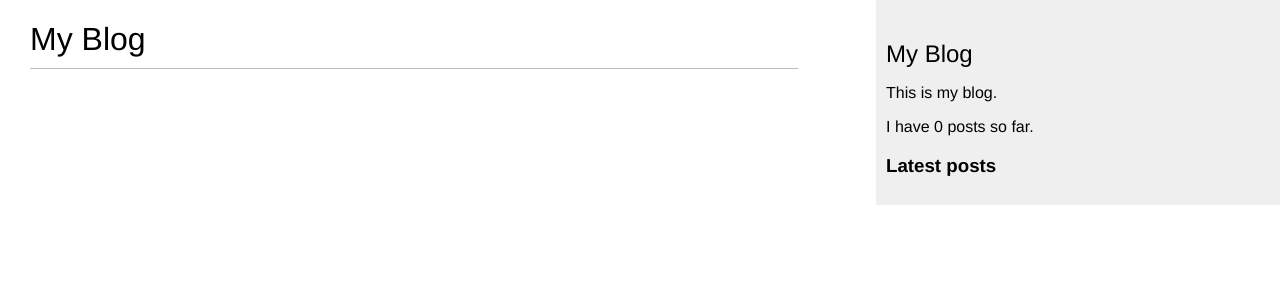
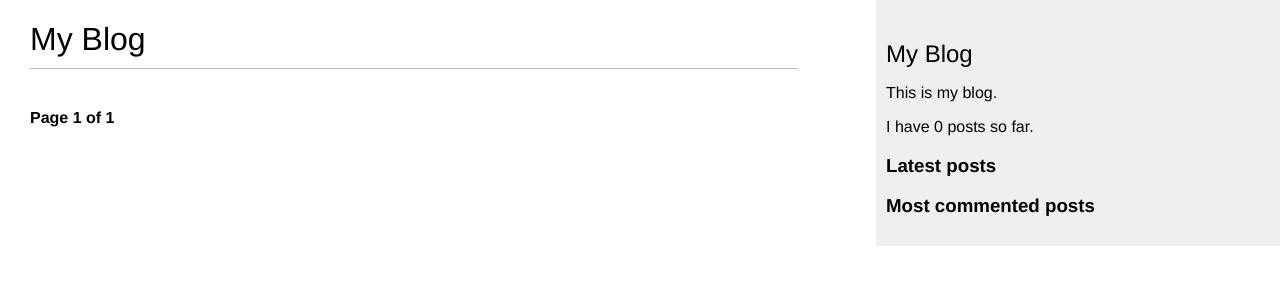
Before and after one commit to daniyalaamir110/django-blog, a Django app: page /blog/ in a window 1280 px wide. Shown: the top 300 px of the page. Run offline with Django 5.2, Linux system fonts and the light colour scheme; data that the repository does not hold is empty.

Commit message:
Most commented posts using custom filters returning querysets

```diff
--- a/mysite/blog/models.py
+++ b/mysite/blog/models.py
@@ -10,6 +10,15 @@ class PublishedManager(models.Manager):
         return super(PublishedManager, self)\
             .get_queryset()\
             .filter(status=Post.Status.PUBLISHED)
+
+
+class MostCommentedManager(models.Manager):
+    def get_queryset(self):
+        return super(MostCommentedManager, self)\
+            .get_queryset()\
+            .filter(status=Post.Status.PUBLISHED)\
+            .annotate(total_comments=models.Count('comments'))\
+            .order_by('-total_comments')
 
 
 class Post(models.Model):
@@ -41,6 +50,7 @@ class Post(models.Model):
 
     objects = models.Manager()
     published = PublishedManager()
+    most_commented = MostCommentedManager()
 
 
     class Meta:
--- a/mysite/blog/templates/blog/base.html
+++ b/mysite/blog/templates/blog/base.html
@@ -17,5 +17,16 @@
         <p>This is my blog.</p>
         <p>I have {% total_posts %} posts so far.</p>
         {% show_latest_posts 3 %}
+        {% get_most_commented_posts 3 as most_commented_posts %}
+        <h3>Most commented posts</h3>
+        <ul>
+            {% for post in most_commented_posts %}
+                <li>
+                    <a href="{{ post.get_absolute_url }}">
+                        {{ post.title }}
+                    </a>
+                </li>
+            {% endfor %}
+        </ul>
     </div>
 </body>
--- a/mysite/blog/templates/pagination.html
+++ b/mysite/blog/templates/pagination.html
@@ -1,10 +1,11 @@
 <div class="pagination">
     <span class="step-links">
+        Page {{ page.number }} of {{ page.paginator.num_pages }}
         {% if page.has_previous %}
-            <a href="?page={{ page.previous_page_number }}">Previous</a>
+            | <a href="?page={{ page.previous_page_number }}">Previous</a>
         {% endif %}
         {% if page.has_next %}
-            <a href="?page={{ page.next_page_number }}">Next</a>
+            | <a href="?page={{ page.next_page_number }}">Next</a>
         {% endif %}
     </span>
 </div>
--- a/mysite/blog/templatetags/blog_tags.py
+++ b/mysite/blog/templatetags/blog_tags.py
@@ -12,3 +12,8 @@ def total_posts():
 def show_latest_posts(count=5):
     latest_posts = Post.published.order_by('-publish')[:count]
     return {'latest_posts': latest_posts}
+
+
+@register.simple_tag
+def get_most_commented_posts(count=5):
+    return Post.most_commented.all()[:count]
```
